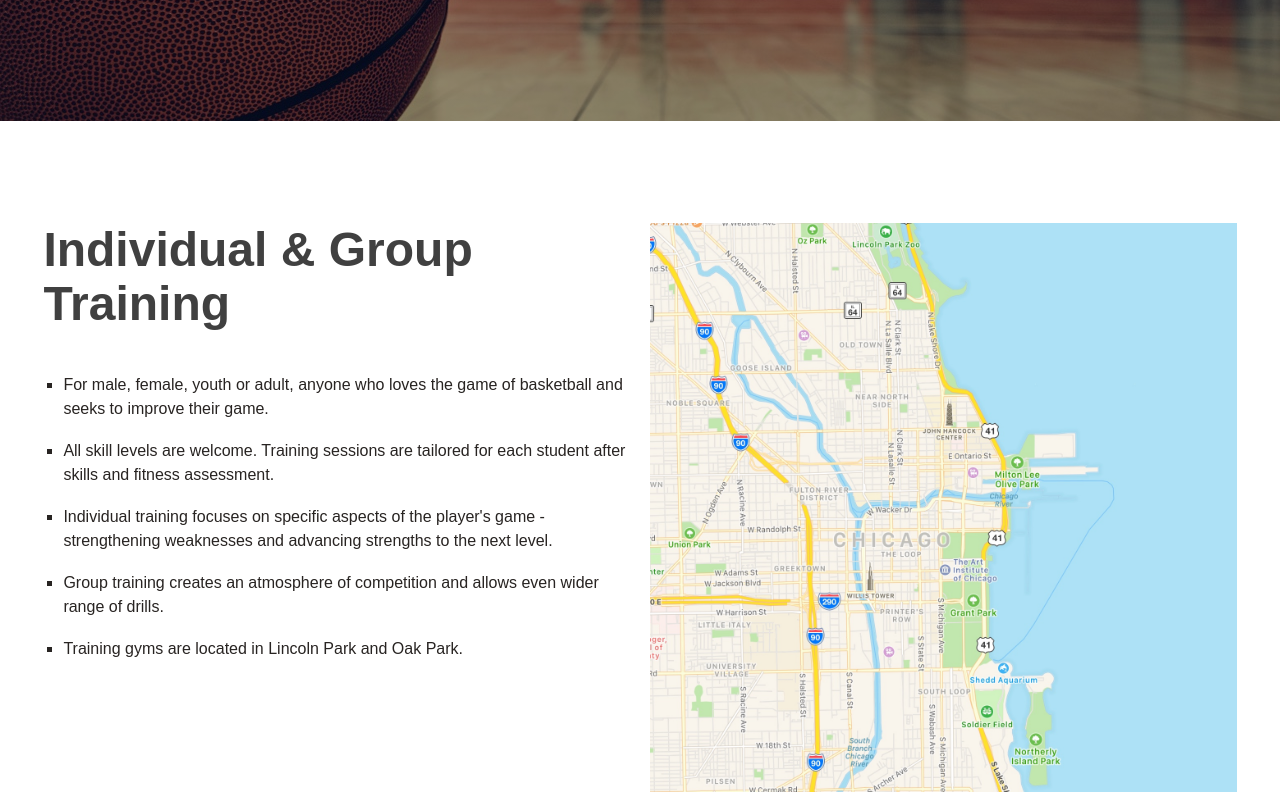
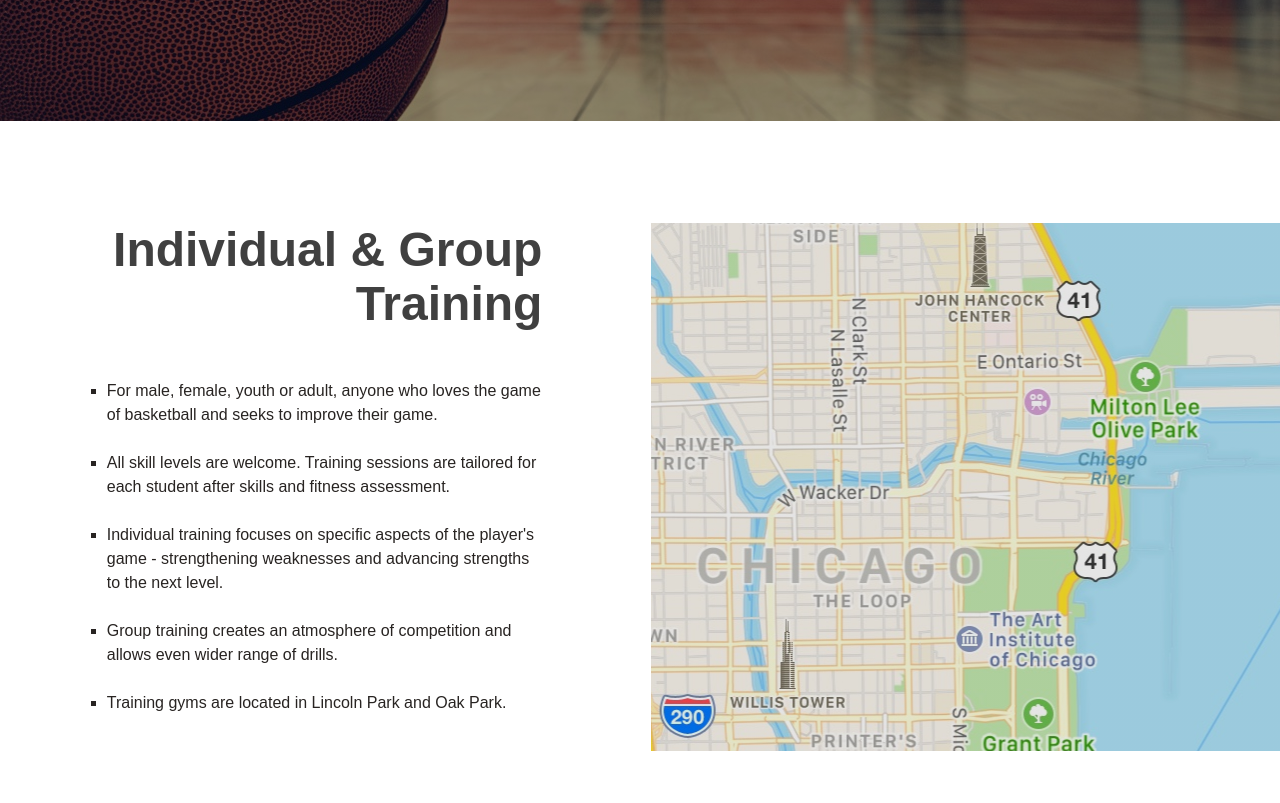
Before and after one commit to Hahndrew/Back2Basics, a website: page index.html in a window 1280 px wide. Shown: the part 3840-4643 px from the top of the page. Drawn offline with nearby package versions, Linux system fonts and the light colour scheme; a web font is replaced by a local one.

Commit message:
section 6 mobile ready

```diff
--- a/_/components/sass/_layout.scss
+++ b/_/components/sass/_layout.scss
@@ -43,7 +43,7 @@ body {
 	text-align: center;
 	padding: 10.2rem gutter()*4;
 	header {
-		margin-bottom: 6.6rem;
+		margin-bottom: 4.8rem;
 		h2 {
 			margin-bottom: 1.2rem;
 		} //h2
@@ -125,7 +125,7 @@ body {
 	@include clearfix;
 	padding: 10.2rem gutter()*4;
 	header {
-		margin-bottom: 6.6rem;
+		margin-bottom: 1.8rem;
 		h2 {
 			text-align: center;
 			margin-bottom: 1.2rem;
@@ -189,31 +189,41 @@ body {
 
 // SECTION 6: Logistics -------------------------------------
 .section6 {
-	padding: 10.2rem gutter()*2;
+	padding: 10.2rem 0;
 	.section6-left {
 		@include clearfix;
-		@include span(6);
+		padding: 0 gutter()*4;
 		h2 {
-			margin-bottom: $xxxlarge;
-		}
+			text-align: right;
+			margin-bottom: 4.8rem;
+		} //h2
 		ul {
 			padding-left: 2.0rem;
 			list-style-type: square;
 			li {
-				padding-bottom: 1.8rem;
-			}
-		}
+				padding-bottom: 2.4rem;
+			} //li
+		} //ul
+
+		@media (min-width: 800px) {
+			@include span(6);
+		} //media
 	}
 	.section6-right {
-		@include span(6 last);
+		width: 100%;
+		max-width: 144.0rem;
+		height: 52.8rem;
 		img {
 			width: 100%;
 			max-width: 72.0rem;
 			//min-width: 68.0rem;
 			height: auto;
-		}
-	}
-}
+		} //img
+		@media (min-width: 800px) {
+			@include span(6 last);
+			} //media
+	} //section6-right
+} //section6
 
 // SECTION 7: Contact ----------------------------------------
 .section7 {
--- a/_/components/sass/styles.scss
+++ b/_/components/sass/styles.scss
@@ -114,6 +114,15 @@ body {
 .section6 {
 	background-color: #fff;
 }
+.section6-right {
+	background: url(../../images/map.jpg) no-repeat center center;
+	background-image:
+		linear-gradient(
+			rgba(0, 0, 0, 0.1),
+			rgba(0, 0, 0, 0.1)
+		),
+		url(../../images/map.jpg);
+}
 
 // SECTION 7: Contact --------------------------------------
 .section7 {
--- a/index.html
+++ b/index.html
@@ -62,14 +62,14 @@
              <p class="subheading">Handy Johnson</p>
         </header>
         <img src="images/coach-johnson.jpg" class="img-coach" alt="coach">
-        <div class="section4-left">
+        <article class="section4-left">
             <p>A professional basketball coach and consultant with more than 12 years of experience in basketball operations and management.</p>
             <p class="last-p">Mr. Johnson leads by not only his knowledge of the game, but also by his own personal experience as an accomplished athlete. To his credit his professional basketball experience includes playing point and shooting guard overseas in Belgium, Holland, Mexico and Portugal where he received notoriety as the leading scorer in the country, was selected to the all-star team in each country and won the three point shootout competition.</p>
-        </div>
-        <div class="section4-right">
+        </article>
+        <article class="section4-right">
             <p>Mr. Johnson has received acknowledgement from basketball pioneer Dr. John McLendon for his game aptitude &amp; training proficiency. As a skilled development coach with a keen aptitude for the profession, Mr. Johnson has provided basketball training for National Basketball Association (NBA) players including: Detroit Pistons Point Guard Will Bynum and New York Knicks Guard/Forward Iman Shumpert. He has also trained Foshan Long Lions (China) Point Guard Jerome Randle.</p>
             <p class="last-p">He attended Southwest Missouri State University where he focused his studies in Business Administration. He is the father of four boys ages 21, 15, 7, 6 who are all thriving in academics and athletics.</p>
-        </div>
+        </article>
     </section>
 
     <!-- SECTION 5: Testimonials 2 -->
@@ -84,7 +84,7 @@
 
     <!-- SECTION 6: Logistics -->
     <section class="section6">
-        <div class="section6-left">
+        <article class="section6-left">
             <h2>Individual &amp; Group</br>Training</h2>
             <ul>
                <li>For male, female, youth or adult, anyone who loves the game of basketball and seeks to improve their game.</li>
@@ -93,9 +93,9 @@
                <li>Group training creates an atmosphere of competition and allows even wider range of drills.</li>
                <li>Training gyms are located in Lincoln Park and Oak Park.</li>
            </ul>
-       </div>
+       </article>
        <div class="section6-right">
-            <img src="images/map.jpg" alt="map">
+            <!--<img src="images/map.jpg" alt="map">-->
         </div>
     </section>
 
```
Also changed, not shown: _/css/styles.css.
